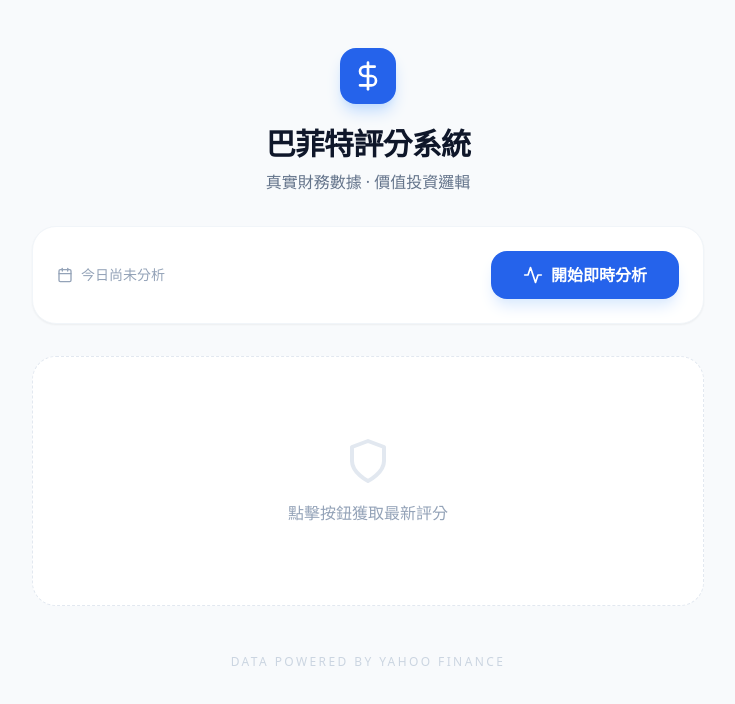
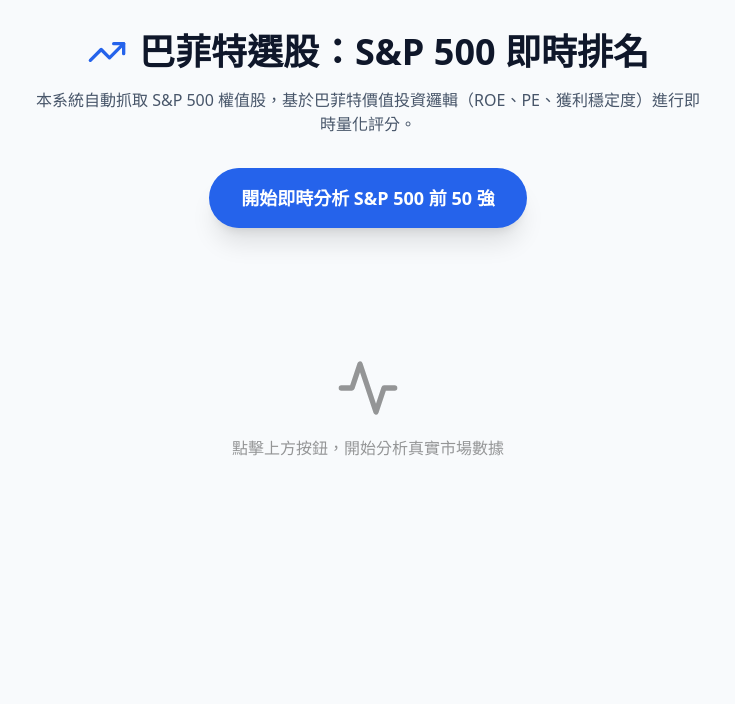
Before and after one commit to Leo-VCM/buffett-analyzer, a React (Create React App) app in the folder frontend/: page / in a window 1280 px wide. Shown: the top 704 px of the page, without its empty margins (272-1007 px from the left). Built offline with nearby package versions, Linux system fonts and the light colour scheme.

Commit message:
Refactor App component and update API calls

```diff
--- a/frontend/src/App.js
+++ b/frontend/src/App.js
@@ -1,109 +1,146 @@
 import React, { useState, useEffect } from 'react';
-import { TrendingUp, Activity, Shield, Calendar, RefreshCw, DollarSign } from 'lucide-react';
+import { TrendingUp, ShieldCheck, Activity, AlertCircle, Clock } from 'lucide-react';
 
-// 注意：部署到 Render 後，記得在 Render 的 Environment Variables 設定 REACT_APP_API_URL
+// 記得將此網址替換為你真實的 Render 後端網址
 const API_BASE_URL = "https://buffett-analyzer.onrender.com";
 
-function App() {
+const App = () => {
   const [rankings, setRankings] = useState([]);
   const [isRanking, setIsRanking] = useState(false);
   const [lastUpdateTime, setLastUpdateTime] = useState(null);
 
   const startAnalysis = async () => {
     setIsRanking(true);
+    setRankings([]); // 按下時先清空舊卡片
+
     try {
-      // 呼叫你的 FastAPI 後端實體數據
-      const response = await fetch(`${API_BASE_URL}//api/buffett-analyze`, {
-        method: 'POST',
-        headers: { 'Content-Type': 'application/json' },
-        body: JSON.stringify({ symbols: ['AAPL', 'TSLA', 'NVDA', 'BRK-B', 'MSFT', 'GOOGL', 'AMZN'] })
-      });
+      console.log("開始發送 S&P 500 分析請求...");
 
-      if (!response.ok) throw new Error("伺服器連線失敗");
+      // 使用 GET 請求呼叫我們新的 S&P 500 專用 API
+      const response = await fetch(`${API_BASE_URL}/api/sp500-analysis`);
+
+      if (!response.ok) {
+        throw new Error(`伺服器回應錯誤: ${response.status}`);
+      }
 
       const data = await response.json();
+
+      if (data.status === "success" && data.rankings) {
         setRankings(data.rankings);
         setLastUpdateTime(new Date());
+      } else {
+        alert("數據獲取失敗: " + (data.message || "未知原因"));
+      }
     } catch (error) {
-      console.error("分析錯誤:", error);
-      alert("無法連線到後端 API，請確認 Render 後端是否已啟動，且環境變數設定正確。");
+      console.error("Analysis Error:", error);
+      alert("連線超時或失敗！\n\n原因：分析 50 支股票需要約 1 分鐘，Render 免費版有時會中斷連線。\n建議：稍等片刻再試一次，或在後端將數量改為 30 支。");
     } finally {
       setIsRanking(false);
     }
   };
 
   return (
-    <div className="min-h-screen bg-slate-50 p-4 font-sans text-slate-900">
-      <div className="max-w-2xl mx-auto">
-        {/* 標題區 */}
-        <header className="py-8 text-center">
-          <div className="inline-block p-3 bg-blue-600 rounded-2xl mb-4 shadow-lg shadow-blue-200">
-            <DollarSign className="text-white" size={32} />
-          </div>
-          <h1 className="text-3xl font-extrabold tracking-tight">巴菲特評分系統</h1>
-          <p className="text-slate-500 mt-2">真實財務數據 · 價值投資邏輯</p>
-        </header>
+    <div className="min-h-screen bg-slate-50 p-4 md:p-8">
+      {/* Header */}
+      <div className="max-w-6xl mx-auto mb-12 text-center">
+        <h1 className="text-4xl font-bold text-slate-900 mb-4 flex items-center justify-center gap-3">
+          <TrendingUp className="text-blue-600 w-10 h-10" />
+          巴菲特選股：S&P 500 即時排名
+        </h1>
+        <p className="text-slate-600 max-w-2xl mx-auto mb-8">
+          本系統自動抓取 S&P 500 權值股，基於巴菲特價值投資邏輯（ROE、PE、獲利穩定度）進行即時量化評分。
+        </p>
 
-        {/* 控制面板 */}
-        <div className="bg-white rounded-3xl shadow-sm border border-slate-100 p-6 mb-8 flex flex-col sm:flex-row justify-between items-center gap-4">
-          <div className="flex items-center gap-2 text-slate-400">
-            <Calendar size={16} />
-            <span className="text-sm font-medium">
-              {lastUpdateTime ? lastUpdateTime.toLocaleString() : "今日尚未分析"}
-            </span>
-          </div>
+        <div className="flex flex-col items-center gap-4">
           <button
             onClick={startAnalysis}
             disabled={isRanking}
-            className="w-full sm:w-auto bg-blue-600 text-white px-8 py-3 rounded-2xl font-bold hover:bg-blue-700 active:scale-95 transition-all disabled:bg-slate-200 disabled:text-slate-400 flex items-center justify-center gap-2 shadow-lg shadow-blue-100"
+            className={`px-8 py-4 rounded-full font-bold text-lg shadow-xl transition-all flex items-center gap-2 ${
+              isRanking
+                ? 'bg-slate-400 cursor-not-allowed'
+                : 'bg-blue-600 hover:bg-blue-700 text-white hover:scale-105 active:scale-95'
+            }`}
           >
-            {isRanking ? <RefreshCw className="animate-spin" size={20} /> : <Activity size={20} />}
-            {isRanking ? "數據運算中" : "開始即時分析"}
+            {isRanking ? (
+              <>
+                <div className="animate-spin rounded-full h-5 w-5 border-b-2 border-white"></div>
+                大腦計算中 (預計需 45-60 秒)...
+              </>
+            ) : (
+              '開始即時分析 S&P 500 前 50 強'
+            )}
           </button>
+
+          {lastUpdateTime && (
+            <div className="flex items-center gap-2 text-sm text-slate-500">
+              <Clock size={14} />
+              最後更新時間：{lastUpdateTime.toLocaleTimeString()}
+            </div>
+          )}
+        </div>
       </div>
 
-        {/* 股票列表 */}
-        <div className="grid gap-4">
-          {rankings.length > 0 ? (
-            rankings.map((stock, index) => (
-              <div key={stock.symbol} className="bg-white p-5 rounded-3xl shadow-sm border border-slate-50 flex items-center gap-4 hover:border-blue-200 transition-colors">
-                <div className="flex items-center justify-center w-10 h-10 rounded-full bg-slate-50 text-slate-300 font-black italic">
-                  {index + 1}
+      {/* Rankings Grid */}
+      <div className="max-w-6xl mx-auto grid grid-cols-1 md:grid-cols-2 lg:grid-cols-3 gap-6">
+        {rankings.map((stock, index) => (
+          <div
+            key={stock.symbol}
+            className="bg-white rounded-2xl p-6 shadow-sm border border-slate-100 hover:shadow-md transition-shadow relative overflow-hidden"
+          >
+            {/* Rank Badge */}
+            <div className="absolute top-0 right-0 bg-blue-600 text-white px-4 py-1 rounded-bl-xl font-bold">
+              #{index + 1}
             </div>
-                <div className="flex-1">
-                  <div className="flex items-center gap-2">
-                    <h3 className="text-xl font-bold">{stock.symbol}</h3>
-                    <span className={`text-[10px] px-2 py-0.5 rounded-full font-bold uppercase tracking-wider ${stock.recommendation.bg} ${stock.recommendation.color}`}>
+
+            <div className="flex items-center gap-4 mb-6">
+              <div className="w-12 h-12 bg-blue-50 rounded-xl flex items-center justify-center text-blue-600 font-bold text-xl">
+                {stock.symbol[0]}
+              </div>
+              <div>
+                <h3 className="text-xl font-bold text-slate-900">{stock.symbol}</h3>
+                <span className={`text-sm font-medium px-2 py-0.5 rounded ${stock.recommendation.bg} ${stock.recommendation.color}`}>
                   {stock.recommendation.text}
                 </span>
               </div>
-                  <div className="flex gap-4 mt-1 text-[11px] font-medium text-slate-400 uppercase tracking-tight">
-                    <span>ROE: <span className="text-slate-600">{stock.fundamentals.roe?.toFixed(1)}%</span></span>
-                    <span>P/E: <span className="text-slate-600">{stock.fundamentals.pe?.toFixed(1)}</span></span>
             </div>
+
+            <div className="space-y-4">
+              <div className="flex justify-between items-end">
+                <span className="text-slate-500 text-sm">巴菲特總分</span>
+                <span className="text-3xl font-black text-blue-600">{stock.buffettScore}</span>
               </div>
-                <div className="text-right">
-                  <div className="text-[10px] text-slate-300 font-bold uppercase mb-1">Score</div>
-                  <div className="text-2xl font-black text-blue-600 leading-none">
-                    {stock.buffettScore}
+
+              <div className="h-2 bg-slate-100 rounded-full overflow-hidden">
+                <div
+                  className="h-full bg-blue-600 rounded-full transition-all duration-1000"
+                  style={{ width: `${stock.buffettScore}%` }}
+                />
+              </div>
+
+              <div className="grid grid-cols-2 gap-4 mt-6">
+                <div className="bg-slate-50 p-3 rounded-xl text-center">
+                  <div className="text-slate-400 text-xs mb-1">ROE</div>
+                  <div className="font-bold text-slate-700">{(stock.fundamentals.roe * 100).toFixed(1)}%</div>
+                </div>
+                <div className="bg-slate-50 p-3 rounded-xl text-center">
+                  <div className="text-slate-400 text-xs mb-1">預估 PE</div>
+                  <div className="font-bold text-slate-700">{stock.fundamentals.pe?.toFixed(1) || 'N/A'}</div>
                 </div>
               </div>
             </div>
-            ))
-          ) : !isRanking && (
-            <div className="py-20 text-center bg-white rounded-3xl border border-dashed border-slate-200">
-              <Shield className="mx-auto text-slate-200 mb-4" size={48} />
-              <p className="text-slate-400 font-medium">點擊按鈕獲取最新評分</p>
+          </div>
+        ))}
+      </div>
+
+      {/* Empty State */}
+      {!isRanking && rankings.length === 0 && (
+        <div className="text-center py-20 opacity-40">
+          <Activity size={64} className="mx-auto mb-4" />
+          <p>點擊上方按鈕，開始分析真實市場數據</p>
         </div>
       )}
     </div>
-
-        <footer className="mt-12 mb-8 text-center text-slate-300 text-xs font-medium uppercase tracking-[0.2em]">
-          Data Powered by Yahoo Finance
-        </footer>
-      </div>
-    </div>
   );
-}
+};
 
 export default App;
```
Lines whose indentation alone changed are shown as unchanged.
